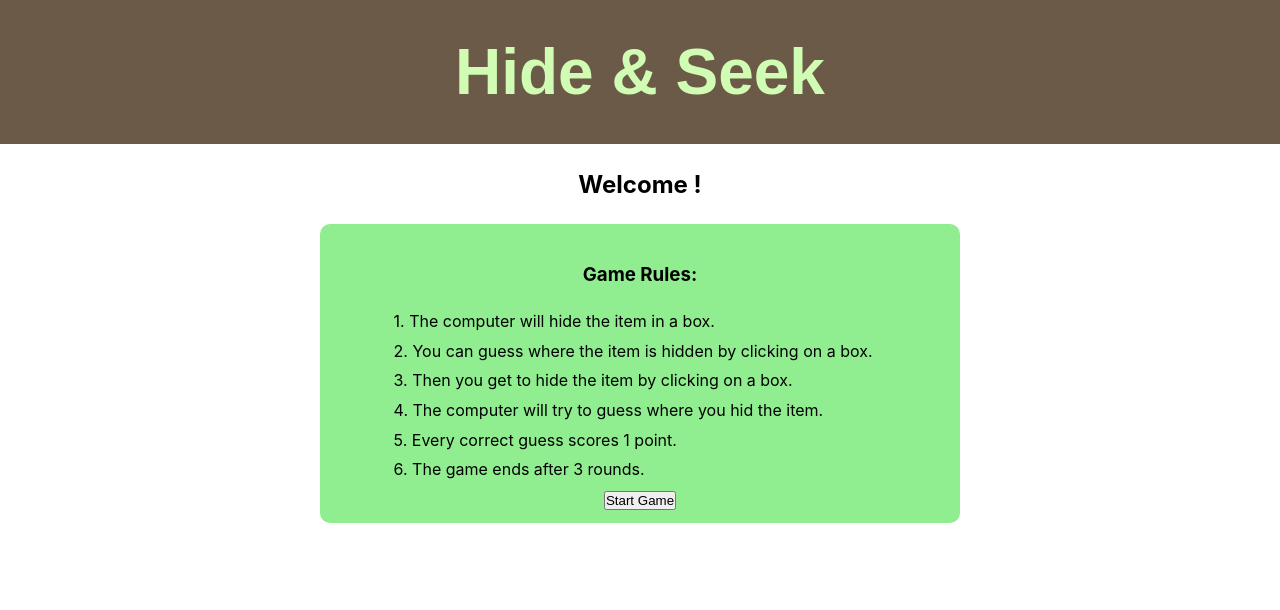
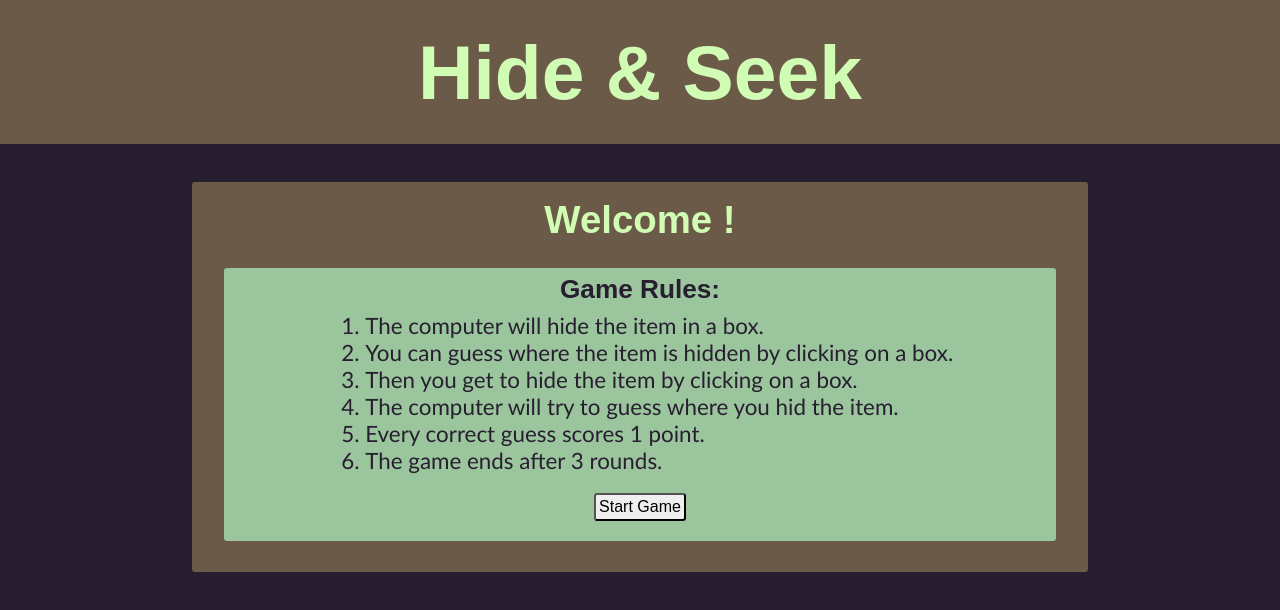
Before and after one commit to franco-ortega/hide-and-seek, a React (Create React App) app: page /welcome in a window 1280 px wide. Shown: the top 610 px of the page. Built offline with nearby package versions, Linux system fonts and the light colour scheme.

Commit message:
add styling to Welcome component

```diff
--- a/src/components/App/_base.scss
+++ b/src/components/App/_base.scss
@@ -1,5 +1,8 @@
-$header-height: 15vh;
-$main-height: 85vh;
+$header-height: 11vh;
+$main-height: 89vh;
+$main-height-tablet: 85vh;
+$main-height-tablet-landscape: 80vh;
+$main-height-desktop: 82vh;
 $headerColor: green;
 
 
--- a/src/components/Header/Header.module.scss
+++ b/src/components/Header/Header.module.scss
@@ -3,7 +3,7 @@
 .Header {
     // background: lightgreen;
     background: $umber;
-    height: 12vh;
+    height: 11vh;
     // text-align: center;
     display: flex;
     // flex-direction: column;
@@ -15,7 +15,7 @@
     h1 {
         margin: auto;
         // color: blueviolet;
-        font-size: 3rem;
+        font-size: 14vw;
         // text-align: center;
     }
 
@@ -25,11 +25,11 @@
     }
 
     @include screen-size(tablet-portrait) {
-        height: 20vh;
+        height: 15vh;
 
         h1 {
             // color: blueviolet;
-            font-size: 4rem;
+            font-size: 12vw;
         }
 
         div {
@@ -44,49 +44,45 @@
     }
 
     @include screen-size(tablet-landscape) {
+        height: 20vh;
         // border: .5vw solid green;
         // height: 20vh;
-        display: grid;
-        grid-template-columns: repeat(4, 1fr);
-        grid-template-rows: 1, 1fr;
+        // display: grid;
+        // grid-template-columns: repeat(4, 1fr);
+        // grid-template-rows: 1, 1fr;
         // align-items: center;
 
+
         h1 {
-            grid-column: 2 / 4;
-            grid-row: 1 /2;
+            // grid-column: 2 / 4;
+            // grid-row: 1 /2;
             // width: 100%;
             // font-size: 4vw;
             // text-align: center;
+            font-size: 8vw;
         }
 
-        div {
-            height: 19vh;
-            grid-column: 3 / 5;
-            grid-row: 1 /2;
-            display: flex;
-            flex-direction: row;
-            justify-content: flex-end;
-        }
+        // div {
+        //     height: 19vh;
+        //     grid-column: 3 / 5;
+        //     grid-row: 1 /2;
+        //     display: flex;
+        //     flex-direction: row;
+        //     justify-content: flex-end;
+        // }
     }
 
     @include screen-size(desktop) {
         // border: 1vw solid lightblue;
         height: 18vh;
-        display: grid;
-        grid-template-columns: repeat(3, 1fr);
-        grid-template-rows: 1, 1fr;
 
         h1 {
-            grid-column: 2 / 3;
-            grid-row: 1 /2;
+            // grid-column: 2 / 3;
+            // grid-row: 1 /2;
             // width: 100%;
             // font-size: 4vw;
             // text-align: center;
-        }
-
-        div {
-            grid-column: 3 / 4;
-            grid-row: 1 /2;
+            font-size: 6vw;
         }
     }
 }
--- a/src/components/HidingSpot/HidingSpot.module.scss
+++ b/src/components/HidingSpot/HidingSpot.module.scss
@@ -9,15 +9,16 @@
     border-width: 3vw;
 
     border-radius: 10px;
-    height: 9vh;
+    // height: 9vh;
     width: 20vw;
+    aspect-ratio: 1/1;
     margin: 3vw;
     font-size: 8vw;
     cursor: pointer;
 
     @include screen-size(tablet-portrait) {
         border-width: 1.5vw;
-        height: 7vh;
+        // height: 7vh;
         width: 10vw;
         margin: 2vw;
         font-size: 4vw;
@@ -25,7 +26,7 @@
 
     @include screen-size(tablet-landscape) {
         border-width: 1.25vw;
-        height: 10vh;
+        // height: 10vh;
         width: 8vw;
         margin: 2vw;
         font-size: 3vw;
@@ -33,7 +34,7 @@
 
     @include screen-size(desktop) {
         border-width: 1vw;
-        height: 12vh;
+
         width: 7vw;
         margin: .75vw;
         font-size: 2vw;
--- a/src/components/Welcome/Welcome.jsx
+++ b/src/components/Welcome/Welcome.jsx
@@ -14,16 +14,20 @@ const Welcome = ({ player, setGameActive }) => {
 
   return (
     <main className={styles.Welcome}>
-      <h2>Welcome {player}!</h2>
       <section>
-        <h3>Game Rules:</h3>
-        <p>1. The computer will hide the item in a box.</p>
-        <p>2. You can guess where the item is hidden by clicking on a box.</p>
-        <p>3. Then you get to hide the item by clicking on a box.</p>
-        <p>4. The computer will try to guess where you hid the item.</p>
-        <p>5. Every correct guess scores 1 point.</p>
-        <p>6. The game ends after 3 rounds.</p>
-        <button onClick={onStartGameClick}>Start Game</button>
+        <h2>Welcome {player}!</h2>
+        <section>
+          <h3>Game Rules:</h3>
+          <ol>
+            <li>The computer will hide the item in a box.</li>
+            <li>You can guess where the item is hidden by clicking on a box.</li>
+            <li>Then you get to hide the item by clicking on a box.</li>
+            <li>The computer will try to guess where you hid the item.</li>
+            <li>Every correct guess scores 1 point.</li>
+            <li>The game ends after 3 rounds.</li>
+          </ol>
+          <button onClick={onStartGameClick}>Start Game</button>
+        </section>
       </section>
     </main>
   );
--- a/src/components/Welcome/Welcome.module.scss
+++ b/src/components/Welcome/Welcome.module.scss
@@ -1,45 +1,248 @@
 @import '../App/AppGeneralStyles.scss';
 
 .Welcome {
+    background: $dark-purple;
     height: $main-height;
-    text-align: center;
-    display: flex;
-    flex-direction: column;
-    align-items: center;
+    padding: 8vw;
+
+    font-family: $main-font;
+    // text-align: center;
+    // display: flex;
+    // flex-direction: column;
+    // align-items: center;
 
     h2, h3 {
+        text-align: center;
+    }
+
+    h2 {
+        color: $tea-green;
+        font-family: Arial, Helvetica, sans-serif;
         margin: 2vw;
     }
 
+    h3 {
+        font-family: Arial, Helvetica, sans-serif;
+    }
+
+    h2, h3 {
+        // border: white dashed thin;
+    }
+
     section {
-        background: lightgreen;
-        border-radius: 10px;
-        width: 90%;
-        padding: 1vw 5vw;
+        background: $umber;
+        color: $tea-green;
+        border-radius: 1vw;
+        margin: auto;
+        padding: 2vw;
 
-        p {
-            text-align: left;
-            margin: .75vw;
+        section {
+            background: $eton-blue;
+            color: $dark-purple;
+            margin: 2vw;
+            font-size: 5vw;
+            display: flex;
+            flex-direction: column;
+            align-items: center;
+            gap: 2vw;
+
+            ol {
+                // border: dashed white thin;
+                // width: 90%;
+                // text-align: left;
+                padding: 0 5vw;
+            }
+
+            button {
+                border-radius: 1vw;
+                margin: 2vw;
+                padding: 1vw;
+                font-size: 4.25vw;
+            }
+
         }
     }
 
     @include screen-size(tablet-portrait) {
-        height: 80vh;
+        height: $main-height-tablet;
+        padding: 10vw;
+        font-size: 4.5vw;
+
+        h2 {
+            margin: 1vw;
+        }
+
+        // h3 {
+        //     font-family: Arial, Helvetica, sans-serif;
+        // }
 
         section {
-            width: 80%;
+            // background: $umber;
+            // color: $tea-green;
+            // border-radius: 1vw;
+            // margin: auto;
+            padding: 1vw;
+
+            section {
+                // background: $eton-blue;
+                // color: $dark-purple;
+                margin: 2vw;
+                font-size: 4.5vw;
+                // display: flex;
+                // flex-direction: column;
+                // align-items: center;
+                // gap: 2vw;
+
+                ol {
+                    // border: dashed white thin;
+                    // width: 90%;
+                    // text-align: left;
+                    padding: 0 1vw 0 6vw;
+                }
+
+                button {
+                    border-radius: 1vw;
+                    margin: 2vw;
+                    padding: .75vw;
+                    font-size: 3.25vw;
+                }
+            }
         }
     }
 
     @include screen-size(tablet-landscape) {
+        // padding: 8vw;
+        height: $main-height-tablet-landscape;
+        padding: 4vw 15vw;
+        font-size: 3vw;
 
+        h2 {
+            margin: .75vw;
+        }
+
+        // h3 {
+        //     font-family: Arial, Helvetica, sans-serif;
+        // }
+
+        section {
+            // background: $umber;
+            // color: $tea-green;
+            border-radius: .5vw;
+            // margin: auto;
+            // padding: 2vw;
+            padding: 1vw;
+
+            section {
+                // background: $eton-blue;
+                // color: $dark-purple;
+                // margin: 2vw;
+                // font-size: 5vw;
+                // display: flex;
+                // flex-direction: column;
+                // align-items: center;
+                gap: .75vw;
+
+                margin: 1vw;
+                font-size: 2.25vw;
+
+                ol {
+                    // border: dashed white thin;
+                    // width: 90%;
+                    // text-align: left;
+                    // padding: 0 5vw;
+                    padding: 0 1vw 0 4vw;
+                }
+
+                button {
+                    // border-radius: 1vw;
+                    // margin: 2vw;
+                    // padding: 1vw;
+                    // font-size: 4.25vw;
+
+                    border-radius: 1vw;
+                    margin: 2vw;
+                    padding: .5vw;
+                    font-size: 1.5vw;
+                }
+            }
+        }
     }
 
     @include screen-size(desktop) {
-        height: 82vh;
+        height: $main-height-desktop;
+        padding: 3vw 15vw;
+        font-size: 2vw;
+
+        font-family: $main-font;
+        // text-align: center;
+        // display: flex;
+        // flex-direction: column;
+        // align-items: center;
+
+        // h2, h3 {
+        //     text-align: center;
+        // }
+
+        h2 {
+            // margin: 2vw;
+            margin: .75vw;
+        }
+
+        h2, h3 {
+            // border: white dashed thin;
+        }
 
         section {
-            width: 50%;
+            // border-radius: 1vw;
+            // margin: auto;
+            // padding: 2vw;
+
+            border-radius: .25vw;
+            padding: .5vw;
+
+
+            section {
+                // background: $eton-blue;
+                // color: $dark-purple;
+                // margin: 2vw;
+                // font-size: 5vw;
+                // display: flex;
+                // flex-direction: column;
+                // align-items: center;
+                // gap: 2vw;
+
+                // gap: .75vw;
+
+                // margin: 1vw;
+                // font-size: 2.25vw;
+
+                gap: .5vw;
+
+                margin: 2vw;
+                font-size: 1.75vw;
+
+
+                ol {
+                    // border: dashed white thin;
+                    // width: 90%;
+                    // text-align: left;
+                    // padding: 0 5vw;
+                    // padding: 0 1vw 0 4vw;
+                }
+
+                button {
+                    // border-radius: 1vw;
+                    // margin: 2vw;
+                    // padding: 1vw;
+                    // font-size: 4.25vw;
+
+                    border-radius: .25vw;
+                    margin: 1vw;
+                    padding: .25vw;
+                    font-size: 1.25vw;
+
+                }
+            }
         }
     }
 }
```
